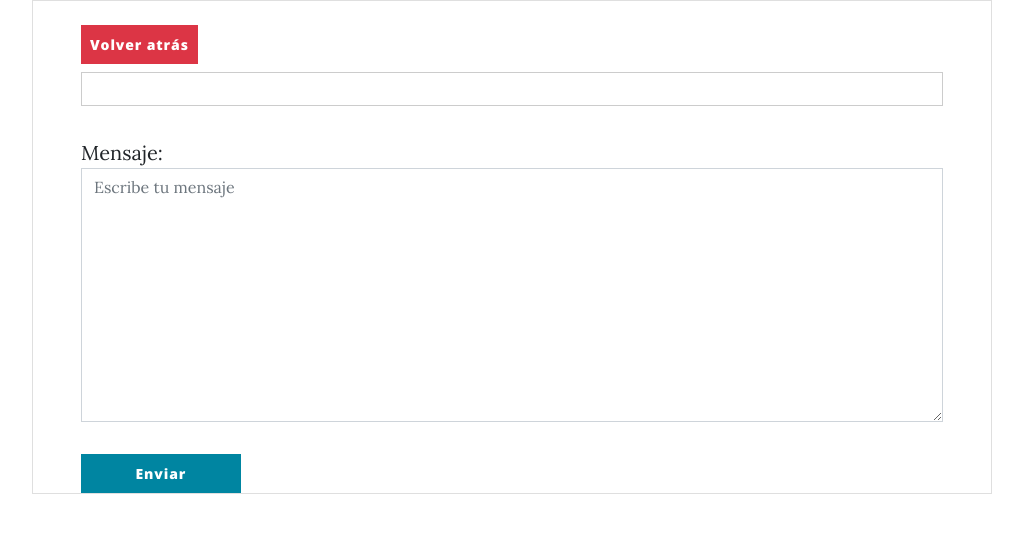
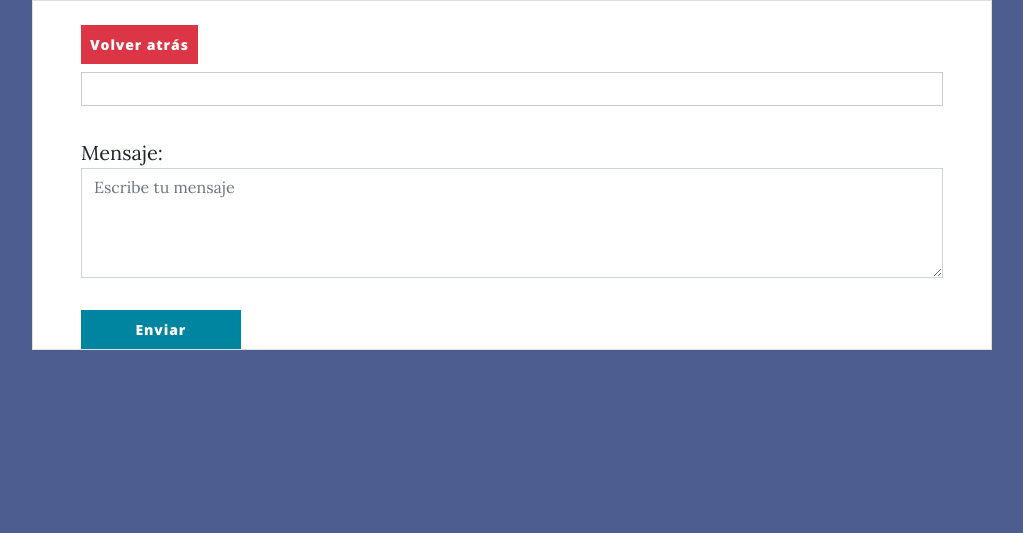
Before and after one commit to cristongm/entregaFinalCoderHouse, a Django app: page /messages/ms/admin in a window 1280 px wide. Shown: the top 533 px of the page, without its empty margins (128-1151 px from the left). Run offline with Django 3.2, Linux system fonts and the light colour scheme; a user stored in the database is signed in; data comes from the database, SQL or seed files in the repository; both versions use the stored data as it was after the commit; some libraries are stand-ins or nearby versions.

Commit message:
Ajustes finales de estilos-a

```diff
--- a/entregaFinalCoderHouse/mensajes/forms.py
+++ b/entregaFinalCoderHouse/mensajes/forms.py
@@ -3,4 +3,4 @@ from django.contrib.auth import get_user_model
 
 
 class FormMensajes(forms.Form):
-    mensaje = forms.CharField(widget=forms.Textarea(attrs={'class': 'form-control', 'placeholder':'Escribe tu mensaje'}))
+    mensaje = forms.CharField(widget=forms.Textarea(attrs={'class': 'form-control', 'placeholder':'Escribe tu mensaje', "rows":"4"}))
--- a/entregaFinalCoderHouse/mensajes/templates/mensajes/canal_detail.html
+++ b/entregaFinalCoderHouse/mensajes/templates/mensajes/canal_detail.html
@@ -15,7 +15,7 @@
     <!-- Core theme CSS (includes Bootstrap)-->
     <link href="{% static 'paginas/css/styles.css' %}" rel="stylesheet" />
 </head>
-<body>
+<body style="background-color:rgb(78, 93, 143)">
     <div class="card w-75" style="margin:auto;">
         <div class="card-body px-5 pb-0">
             <h5 class="card-title">
```
Also changed, not shown: entregaFinalCoderHouse/db.sqlite3.
